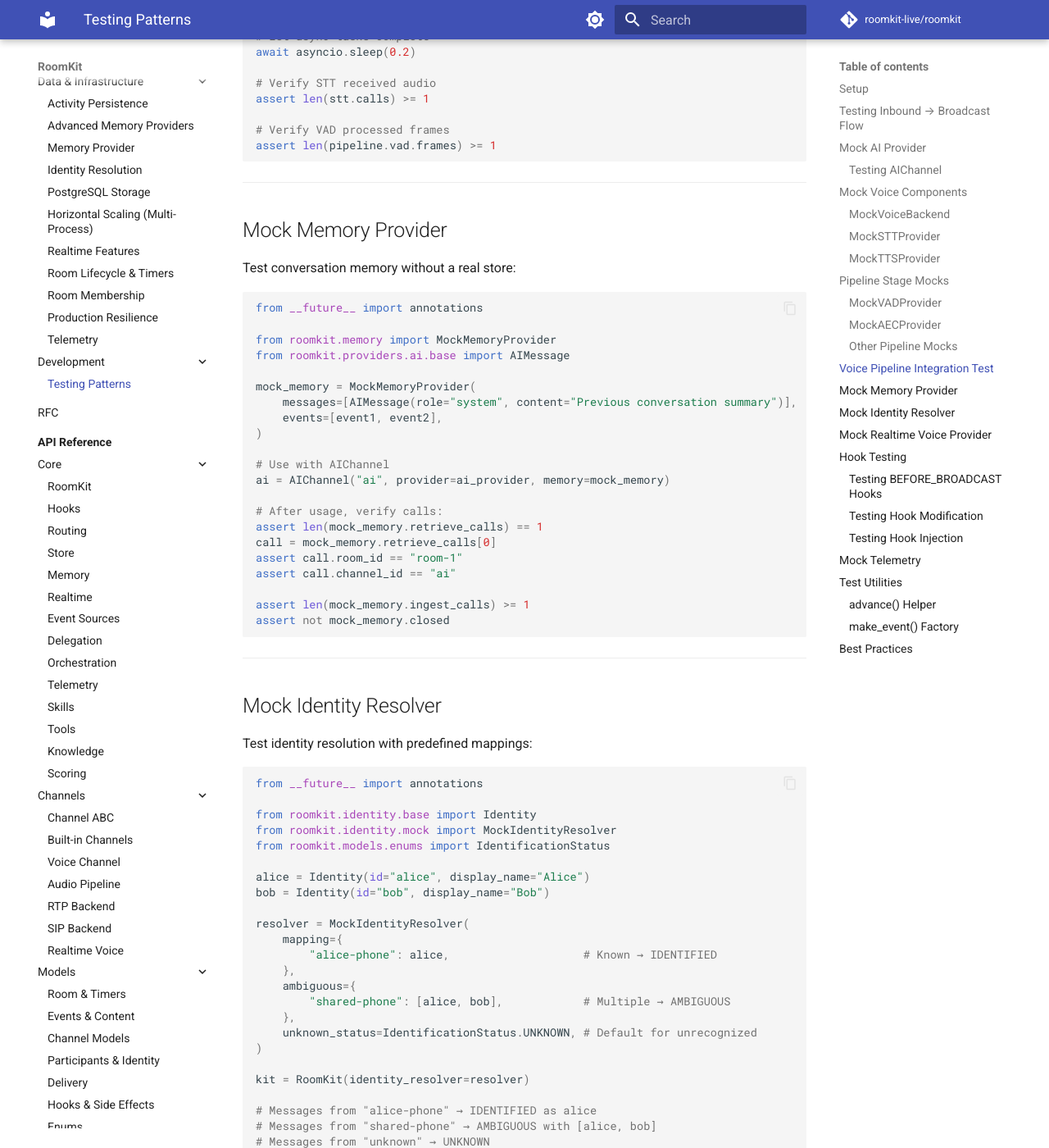
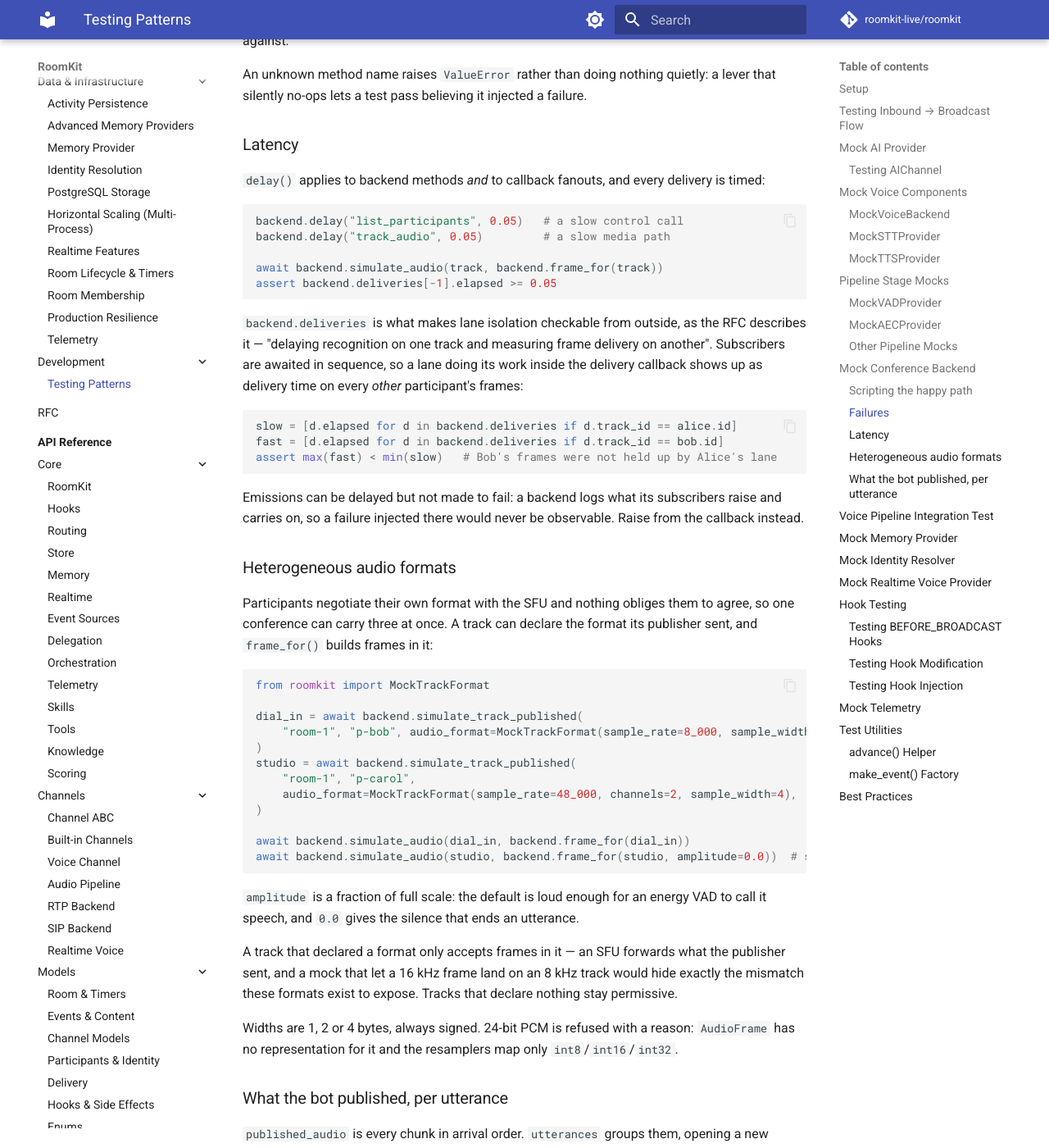
Before and after one commit to roomkit-live/roomkit-docs, an MkDocs documentation site: the page built from docs/guides/testing-patterns.md, in a window 1280 px wide and 1400 px high, scrolled down 7065 px. Shown: the whole window at 82% size. Built offline with MkDocs 1.6.1 and Material for MkDocs 9.7.7, drawn with Linux system fonts in a browser that asks for light colours; comment, search, counter and statistics services are not loaded; some of the changed text lies outside the part shown.

Commit message:
docs(testing): document the mock conference backend's injection levers (RMK-24)

````diff
--- a/docs/guides/testing-patterns.md
+++ b/docs/guides/testing-patterns.md
@@ -303,6 +303,138 @@ backchannel = MockBackchannelDetector(decisions=[
     BackchannelDecision(is_backchannel=True, confidence=0.9),
 ])
 ```
+
+---
+
+## Mock Conference Backend
+
+`MockConferenceBackend` scripts what an SFU would do, so a conference can be
+tested without an SFU, credentials or a network. It is deliberately strict —
+it delivers no frame for a track nobody subscribed to, and refuses operations
+the declared capabilities do not cover — and it can be made to misbehave, which
+is what the failure paths need in order to be reachable at all.
+
+### Scripting the happy path
+
+```python
+from __future__ import annotations
+
+from roomkit import ConferenceGrants, MockConferenceBackend
+
+backend = MockConferenceBackend()
+bot = await backend.join_as_bot("room-1", "roomkit", ConferenceGrants())
+
+await backend.simulate_participant_joined("room-1", "p-alice")
+track = await backend.simulate_track_published("room-1", "p-alice")
+await backend.subscribe_track(bot, track.id)
+await backend.simulate_audio(track, backend.frame_for(track))
+
+# An unsubscribed track delivers nothing — a real SFU forwards nothing to a
+# subscriber that did not ask.
+assert backend.dropped_frames == []
+```
+
+### Failures
+
+Any backend method can be made to raise. The call is recorded before it fails,
+because the request did go out: a test asserting the channel *tried* to join
+needs the trace of the attempt.
+
+```python
+backend.fail("join_as_bot", TimeoutError("SFU unreachable"))
+backend.fail("close_room", RuntimeError, times=1)   # first call only, then it works
+backend.fail("leave")                               # default: RuntimeError naming the method
+
+assert backend.calls[-1].method == "join_as_bot"    # recorded, then raised
+backend.faults.clear("leave")                       # back to the happy path
+```
+
+`error` accepts an exception instance, a class, or a factory. `times=1` retires
+the fault after one call, which is the shape a retry — or a second teardown
+after a first that died — has to be tested against.
+
+An unknown method name raises `ValueError` rather than doing nothing quietly: a
+lever that silently no-ops lets a test pass believing it injected a failure.
+
+### Latency
+
+`delay()` applies to backend methods *and* to callback fanouts, and every
+delivery is timed:
+
+```python
+backend.delay("list_participants", 0.05)   # a slow control call
+backend.delay("track_audio", 0.05)         # a slow media path
+
+await backend.simulate_audio(track, backend.frame_for(track))
+assert backend.deliveries[-1].elapsed >= 0.05
+```
+
+`backend.deliveries` is what makes lane isolation checkable from outside, as
+the RFC describes it — "delaying recognition on one track and measuring frame
+delivery on another". Subscribers are awaited in sequence, so a lane doing its
+work inside the delivery callback shows up as delivery time on every *other*
+participant's frames:
+
+```python
+slow = [d.elapsed for d in backend.deliveries if d.track_id == alice.id]
+fast = [d.elapsed for d in backend.deliveries if d.track_id == bob.id]
+assert max(fast) < min(slow)   # Bob's frames were not held up by Alice's lane
+```
+
+Emissions can be delayed but not made to fail: a backend logs what its
+subscribers raise and carries on, so a failure injected there would never be
+observable. Raise from the callback instead.
+
+### Heterogeneous audio formats
+
+Participants negotiate their own format with the SFU and nothing obliges them
+to agree, so one conference can carry three at once. A track can declare the
+format its publisher sent, and `frame_for()` builds frames in it:
+
+```python
+from roomkit import MockTrackFormat
+
+dial_in = await backend.simulate_track_published(
+    "room-1", "p-bob", audio_format=MockTrackFormat(sample_rate=8_000, sample_width=1)
+)
+studio = await backend.simulate_track_published(
+    "room-1", "p-carol",
+    audio_format=MockTrackFormat(sample_rate=48_000, channels=2, sample_width=4),
+)
+
+await backend.simulate_audio(dial_in, backend.frame_for(dial_in))
+await backend.simulate_audio(studio, backend.frame_for(studio, amplitude=0.0))  # silence
+```
+
+`amplitude` is a fraction of full scale: the default is loud enough for an
+energy VAD to call it speech, and `0.0` gives the silence that ends an
+utterance.
+
+A track that declared a format only accepts frames in it — an SFU forwards what
+the publisher sent, and a mock that let a 16 kHz frame land on an 8 kHz track
+would hide exactly the mismatch these formats exist to expose. Tracks that
+declare nothing stay permissive.
+
+Widths are 1, 2 or 4 bytes, always signed. 24-bit PCM is refused with a reason:
+`AudioFrame` has no representation for it and the resamplers map only
+`int8`/`int16`/`int32`.
+
+### What the bot published, per utterance
+
+`published_audio` is every chunk in arrival order. `utterances` groups them,
+opening a new record after each `is_final` chunk:
+
+```python
+assert [u.data for u in backend.utterances] == [b"first answer", b"second answer"]
+assert backend.utterances[-1].complete      # False if a detach cut it off
+```
+
+Two answers published concurrently land in *one* record with their chunks
+interleaved — which is the point: a flat list of chunks cannot show that two
+responses ran together, and a single record whose contents alternate can.
+
+See `examples/conference_fault_injection.py` for all four levers running
+against a real `ConferenceChannel`.
 
 ---
 
````
